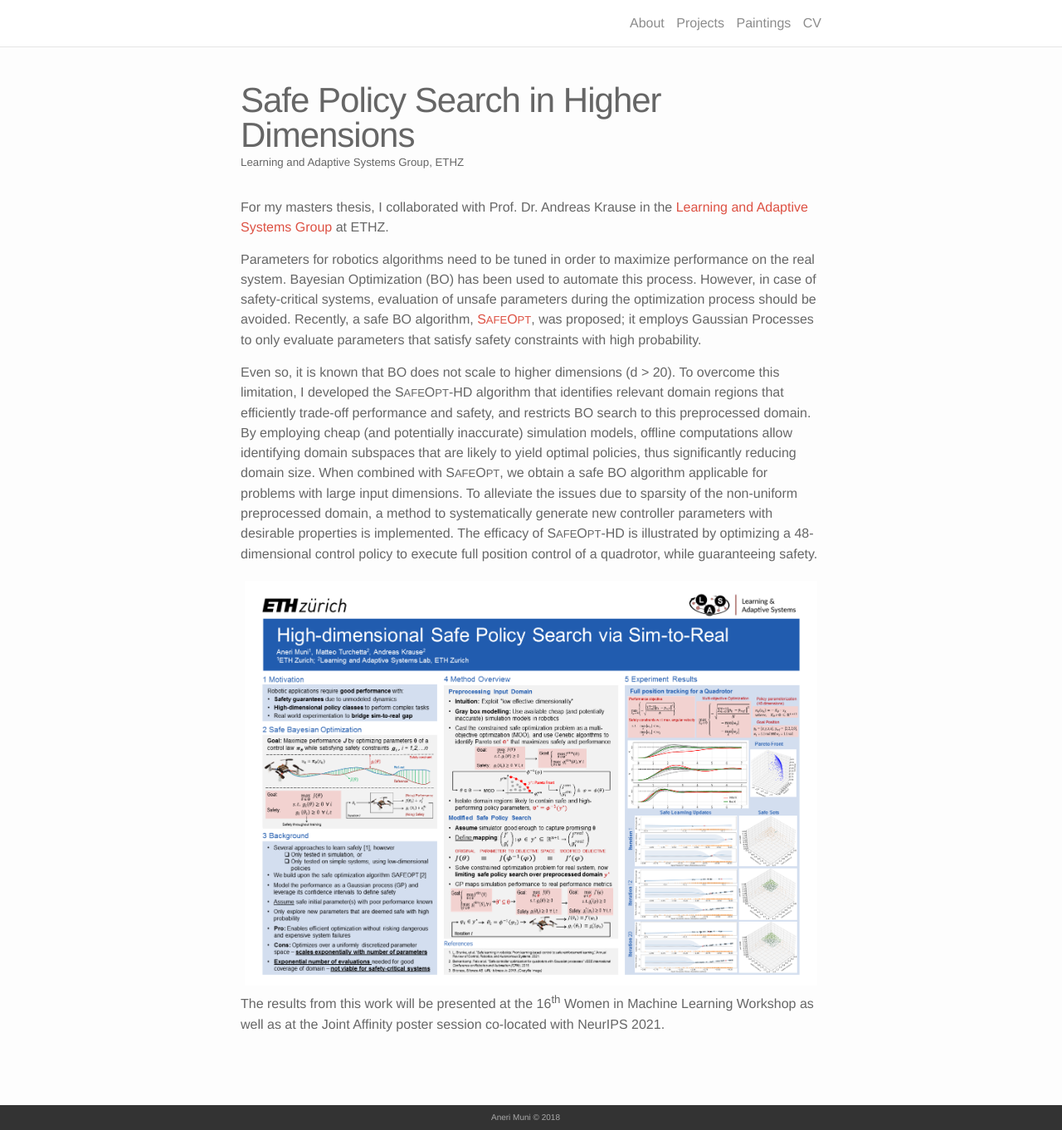
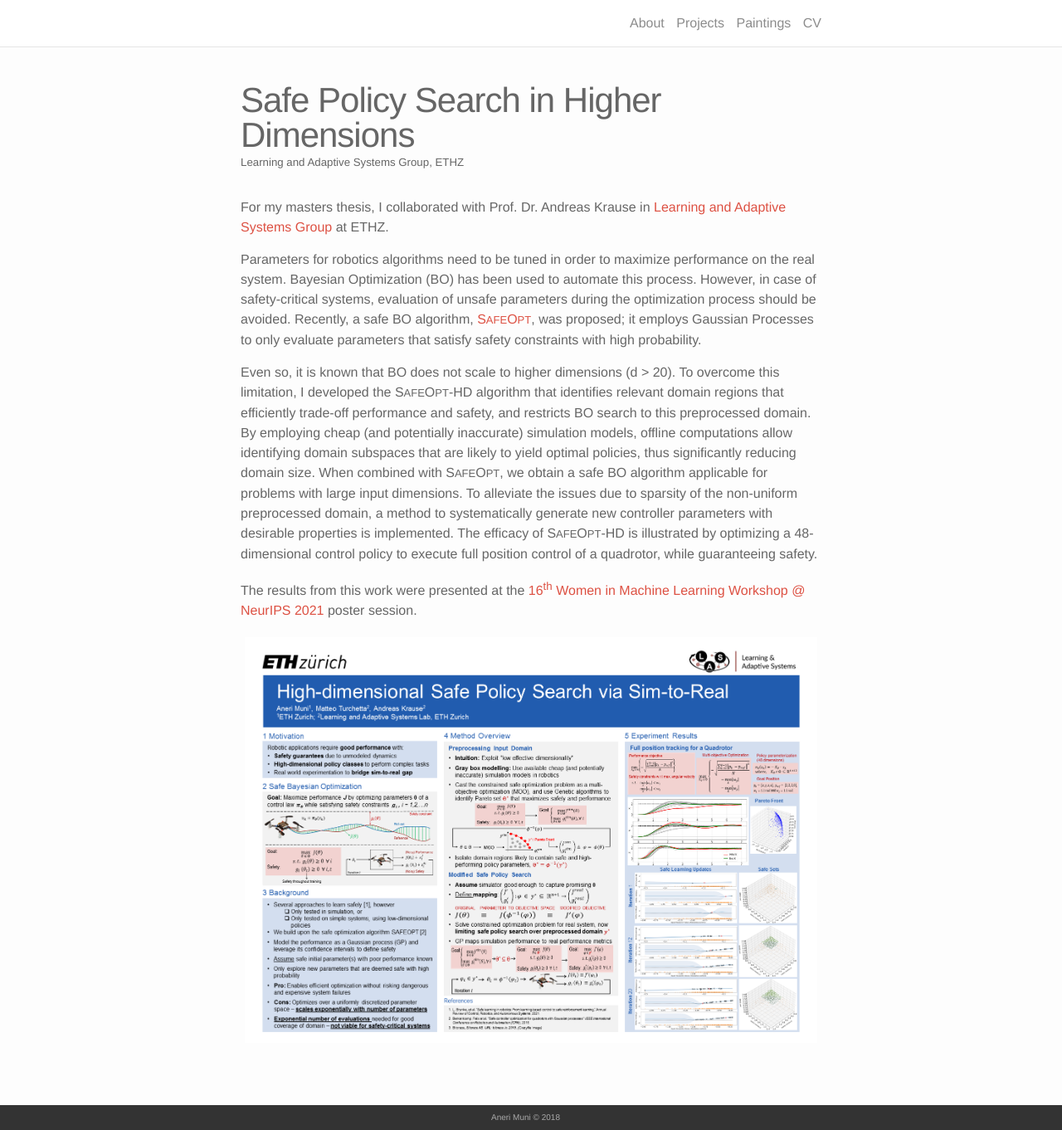
Before and after one commit to amuni3/amuni3.github.io, a Jekyll site: the page built from _gradprojects/11_project.markdown, in a window 1280 px wide and 1362 px high. Shown: the whole window at 83% size. Built offline with Jekyll 4.4.1, drawn with Linux system fonts in a browser that asks for light colours; nearby versions of some CDN libraries.

Commit message:
Minor updates

```diff
--- a/_gradprojects/11_project.markdown
+++ b/_gradprojects/11_project.markdown
@@ -5,16 +5,36 @@ description: Learning and Adaptive Systems Group, ETHZ
 img: /project_pics/quad_traj_blue.png
 ---
 
-For my masters thesis, I collaborated with Prof. Dr. Andreas Krause in the <a href="https://las.inf.ethz.ch/" target="blank">Learning and Adaptive Systems Group</a> at ETHZ.
+For my masters thesis, I collaborated with Prof. Dr. Andreas Krause in
+<a href="https://las.inf.ethz.ch/" target="blank">Learning and Adaptive Systems Group</a>
+at ETHZ.
 
-Parameters for robotics algorithms need to be tuned in order to maximize performance on the real system. Bayesian Optimization (BO) has been used to automate this process. However, in case of safety-critical systems, evaluation of unsafe parameters during the optimization process should be avoided. Recently, a safe BO algorithm, <a href="https://arxiv.org/pdf/1509.01066.pdf" target="blank">S<font size="2">AFE</font>O<font size="2">PT</font></a>, was proposed; it employs Gaussian Processes to only evaluate parameters that satisfy safety constraints with high probability.
+Parameters for robotics algorithms need to be tuned in order to maximize
+performance on the real system. Bayesian Optimization (BO) has been used
+to automate this process. However, in case of safety-critical systems,
+evaluation of unsafe parameters during the optimization process should be avoided.
+Recently, a safe BO algorithm,
+<a href="https://arxiv.org/pdf/1509.01066.pdf" target="blank">S<font size="2">AFE</font>O<font size="2">PT</font></a>,
+was proposed; it employs Gaussian Processes to only evaluate parameters that satisfy safety constraints with high probability.
 
-Even so, it is known that BO does not scale to higher dimensions (d > 20). To overcome this limitation, I  developed the S<font size="2">AFE</font>O<font size="2">PT</font>-HD algorithm that identifies relevant domain regions that efficiently trade-off performance and safety, and restricts BO search to this preprocessed domain. By employing cheap (and potentially inaccurate) simulation models, offline computations allow identifying domain subspaces that are likely to yield optimal policies, thus significantly reducing domain size. When combined with S<font size="2">AFE</font>O<font size="2">PT</font>, we obtain a safe BO algorithm applicable for problems with large input dimensions. To alleviate the issues due to sparsity of the non-uniform preprocessed domain, a method to systematically generate new controller parameters with desirable properties is implemented. The efficacy of S<font size="2">AFE</font>O<font size="2">PT</font>-HD is illustrated by optimizing a 48-dimensional control policy to execute full position control of a quadrotor, while guaranteeing safety.
+Even so, it is known that BO does not scale to higher dimensions (d > 20).
+To overcome this limitation, I  developed the S<font size="2">AFE</font>O<font size="2">PT</font>-HD
+algorithm that identifies relevant domain regions that efficiently trade-off performance and safety,
+and restricts BO search to this preprocessed domain. By employing cheap (and potentially inaccurate)
+simulation models, offline computations allow identifying domain subspaces that are likely to yield optimal
+policies, thus significantly reducing domain size. When combined with S<font size="2">AFE</font>O<font size="2">PT</font>,
+we obtain a safe BO algorithm applicable for problems with large input dimensions.
+To alleviate the issues due to sparsity of the non-uniform preprocessed domain, a method to systematically
+generate new controller parameters with desirable properties is implemented.
+The efficacy of S<font size="2">AFE</font>O<font size="2">PT</font>-HD is illustrated by optimizing
+a 48-dimensional control policy to execute full position control of a quadrotor, while guaranteeing safety.
+
+The results from this work were presented at the <a href="https://sites.google.com/view/wiml2021/program?authuser=0" target="blank"> 16<sup>th</sup> Women
+in Machine Learning Workshop @ NeurIPS 2021</a> poster session.
+
 <div class="img_poster">
 	<img class="col three" src="/img/safeopt-hd-neurips.png" atl="NeurIPS_2021_Poster">
 </div>
-
-The results from this work will be presented at the 16<sup>th</sup> Women in Machine Learning Workshop as well as at the Joint Affinity poster session co-located with NeurIPS 2021.
 
 
 <!--I am currently working on testing the S<font size="2">AFE</font>O<font size="2">PT</font>-HD pipeline on a Crazyflie quadrotor system.-->
```
Also changed, not shown: index.html (+10 -11 lines).
